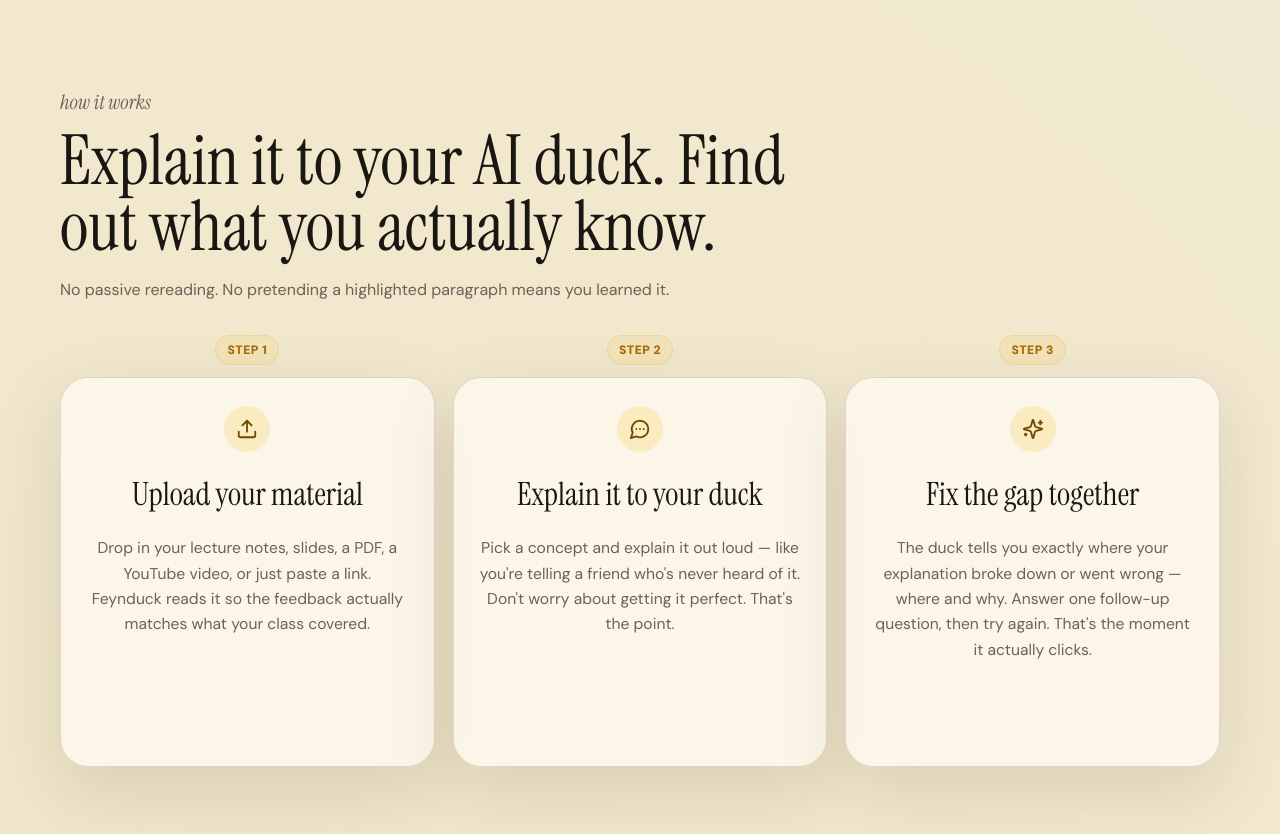
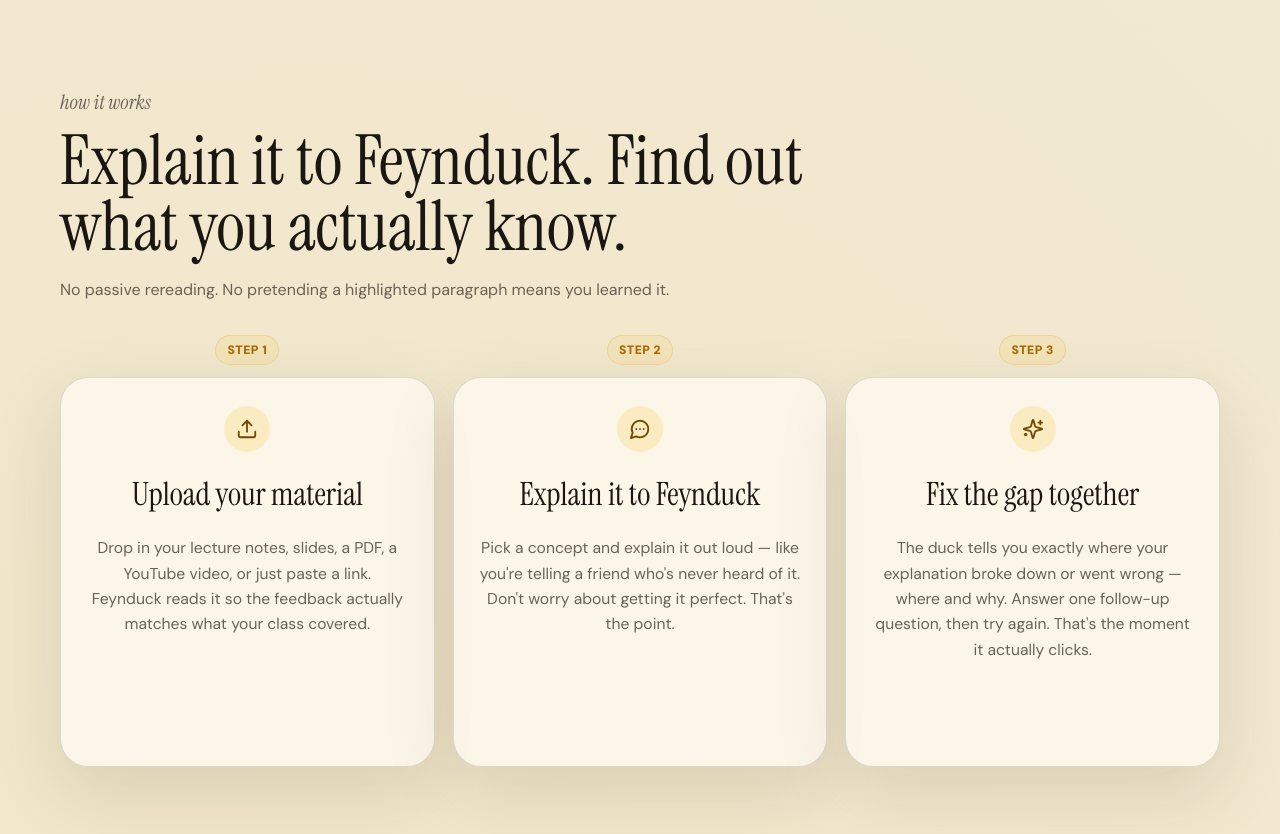
Before and after one commit to rimshadpcs/Duckland, a Next.js app: page / in a window 1280 px wide. Shown: the part 2260-3094 px from the top of the page. Built offline with nearby package versions, Linux system fonts and the light colour scheme.

Commit message:
Update explain copy to Feynduck

```diff
--- a/app/page.tsx
+++ b/app/page.tsx
@@ -31,7 +31,7 @@ const steps = [
     icon: Upload,
   },
   {
-    title: "Explain it to your duck",
+    title: "Explain it to Feynduck",
     copy:
       "Pick a concept and explain it out loud — like you're telling a friend who's never heard of it. Don't worry about getting it perfect. That's the point.",
     icon: MessageCircleMore,
@@ -995,7 +995,7 @@ export default function Home() {
       <section className="section how" id="how">
         <SectionHeader
           label="how it works"
-          title="Explain it to your AI duck. Find out what you actually know."
+          title="Explain it to Feynduck. Find out what you actually know."
           copy="No passive rereading. No pretending a highlighted paragraph means you learned it."
         />        <div className="steps">
           {steps.map((step, index) => {
```
